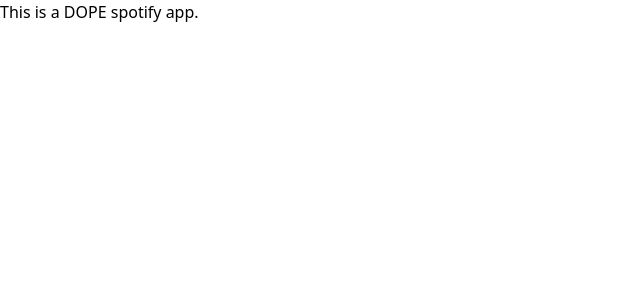
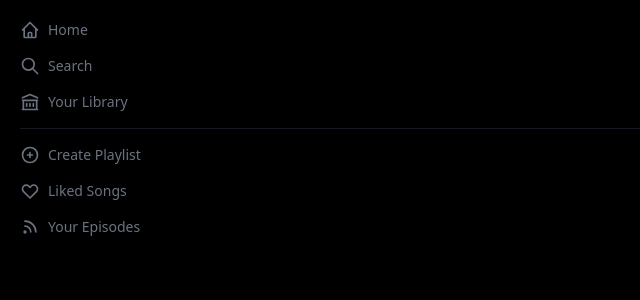
Before and after one commit to tundealabi/spotify_clone_w, a Next.js app: page / in a window 1280 px wide. Shown: the top 300 px of the page, without its empty margins (0-640 px from the left). Built offline with nearby package versions, Linux system fonts and the light colour scheme.

Commit message:
implement sidebar phase 1 and configure absolute imports and module path aliases

```diff
--- /dev/null
+++ b/components/sidebar/Sidebar.tsx
@@ -0,0 +1,45 @@
+import {
+  HomeIcon,
+  SearchIcon,
+  LibraryIcon,
+  HeartIcon,
+  RssIcon,
+  PlusCircleIcon,
+} from '@heroicons/react/outline';
+
+export default function Sidebar() {
+  return (
+    <div className="text-gray-500 p-5 text-sm border-r-gray-900">
+      <div className="space-y-4">
+        <button className="flex items-center space-x-2 hover:text-white">
+          <HomeIcon className="h-5 w-5" />
+          <p>Home</p>
+        </button>
+        <button className="flex items-center space-x-2 hover:text-white">
+          <SearchIcon className="h-5 w-5" />
+          <p>Search</p>
+        </button>
+        <button className="flex items-center space-x-2 hover:text-white">
+          <LibraryIcon className="h-5 w-5" />
+          <p>Your Library</p>
+        </button>
+        <hr className="border-t-[0.1px] border-gray-900" />
+
+        <button className="flex items-center space-x-2 hover:text-white">
+          <PlusCircleIcon className="h-5 w-5" />
+          <p>Create Playlist</p>
+        </button>
+        <button className="flex items-center space-x-2 hover:text-white">
+          <HeartIcon className="h-5 w-5" />
+          <p>Liked Songs</p>
+        </button>
+        <button className="flex items-center space-x-2 hover:text-white">
+          <RssIcon className="h-5 w-5" />
+          <p>Your Episodes</p>
+        </button>
+
+        {/* Playlists... */}
+      </div>
+    </div>
+  );
+}
--- a/package.json
+++ b/package.json
@@ -6,6 +6,7 @@
     "start": "next start"
   },
   "dependencies": {
+    "@heroicons/react": "^1.0.5",
     "next": "latest",
     "react": "^17.0.2",
     "react-dom": "^17.0.2"
--- a/pages/index.tsx
+++ b/pages/index.tsx
@@ -1,9 +1,10 @@
+import Sidebar from 'components/sidebar/Sidebar';
+
 export default function Home() {
   return (
-    <div>
-      <h1>This is a DOPE spotify app.</h1>
+    <div className="bg-black h-screen overflow-hidden">
       <main>
-        {/* Sidebar */}
+        <Sidebar />
         {/* center */}
       </main>
       <div>{/* Player */}</div>
--- a/tsconfig.json
+++ b/tsconfig.json
@@ -2,6 +2,7 @@
   "compilerOptions": {
     "target": "es5",
     "lib": ["dom", "dom.iterable", "esnext"],
+    "baseUrl": ".",
     "allowJs": true,
     "skipLibCheck": true,
     "strict": true,
```
Also changed, not shown: 1 other file (tests, documents, lock files or other folders).
